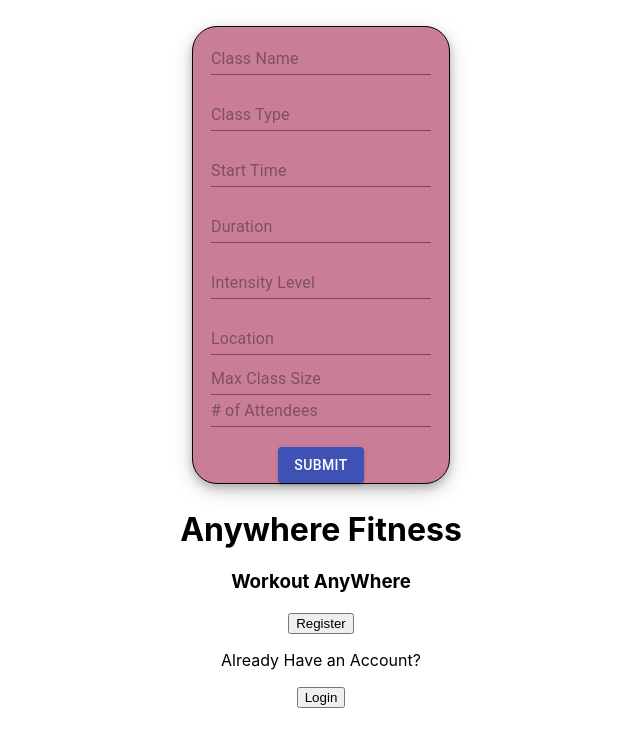
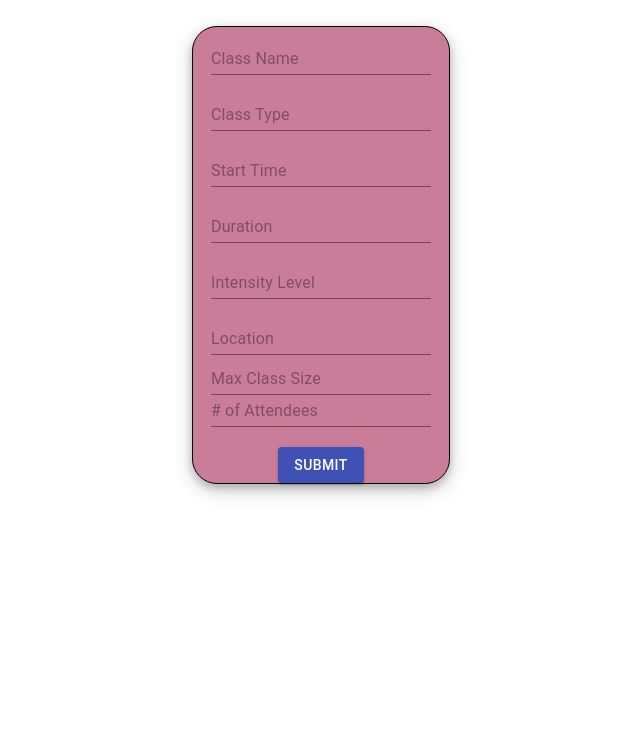
Before and after one commit to AnywhereFitness2/react, a React (Create React App) app: page /classform in a window 1280 px wide. Shown: the top 746 px of the page, without its empty margins (319-959 px from the left). Built offline with nearby package versions, Linux system fonts and the light colour scheme.

Commit message:
fix a bug

```diff
--- a/src/App.js
+++ b/src/App.js
@@ -23,14 +23,14 @@
       <Route path='/class' component={Class} />
       <Route
         exact
-        path='/signup/client'
+        path='/register/client'
         render={props => {
           return <Register {...props} role='client' />;
         }}
       />
       <Route
         exact
-        path='/signup/instructor'
+        path='/register/instructor'
         role='instuctor'
         component={Register}
       />
@@ -45,7 +45,7 @@
         path='/instructor/createclass'
         component={ClassCreate}
       />
-      <Route component={WelcomePage} />
+      <Route exact path='/' component={WelcomePage} />
     </div>
   );
 }
```
